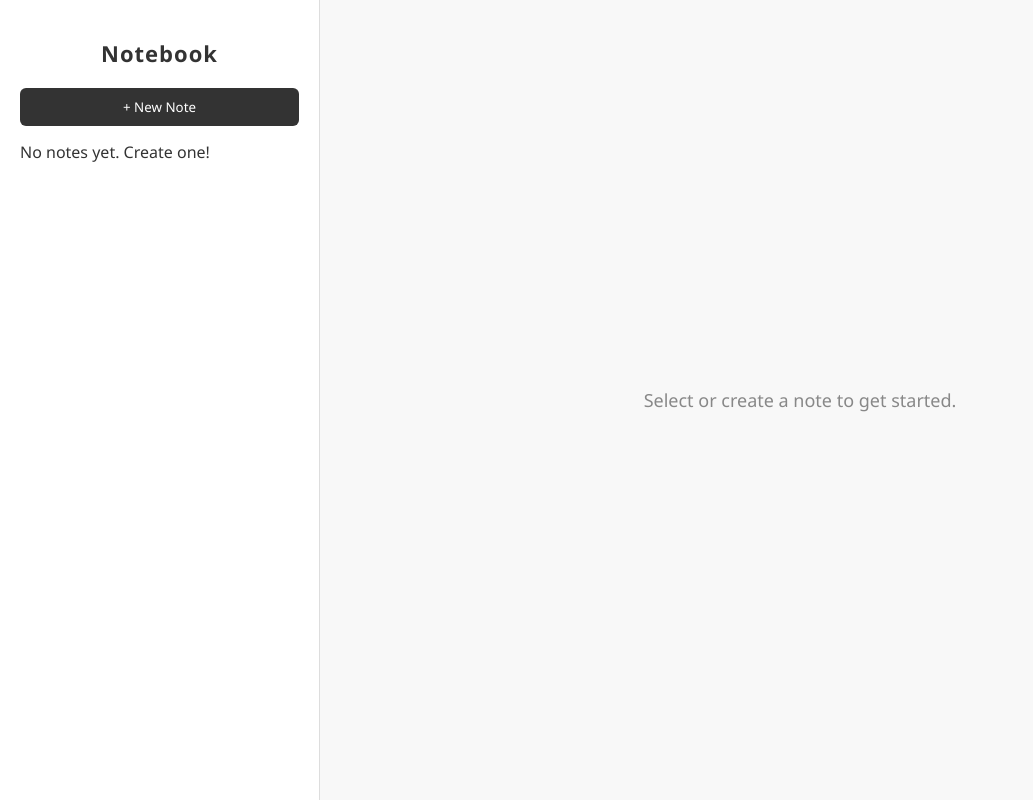
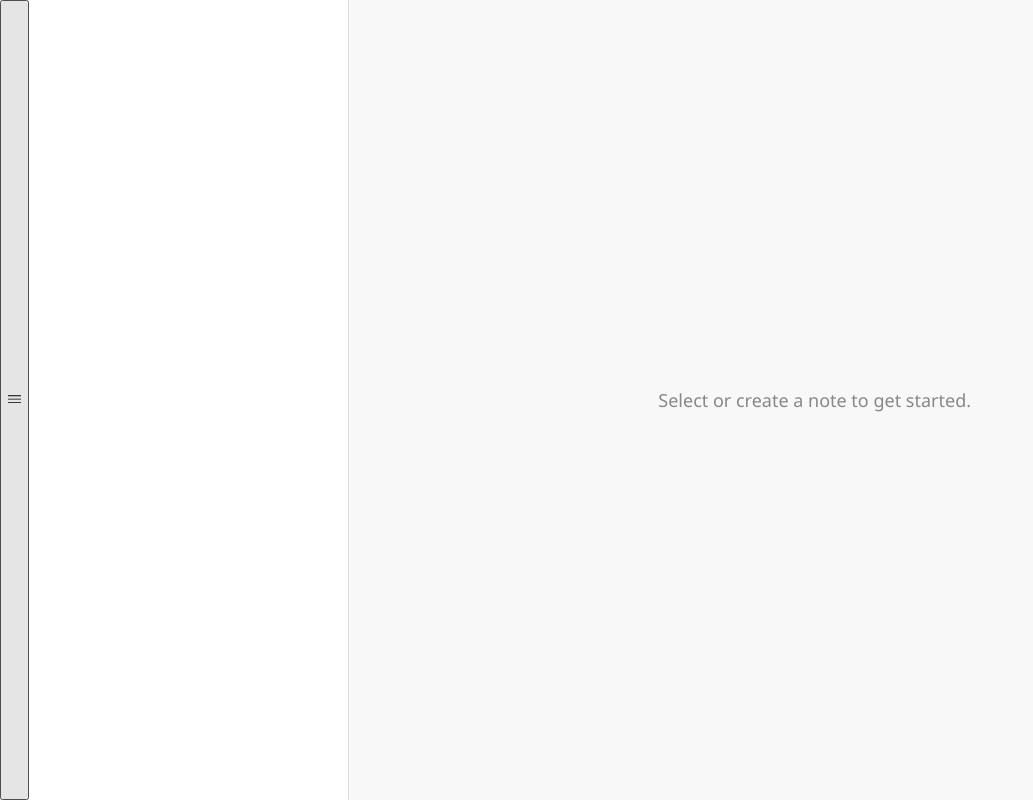
Before and after one commit to rizo0103/electronic-notebook, a React (Vite) app: page / in a window 1280 px wide. Shown: the whole page, without its empty margins (0-1033 px from the left). Built offline with nearby package versions, Linux system fonts and the light colour scheme.

Commit message:
back to last commit

```diff
--- a/src/App.jsx
+++ b/src/App.jsx
@@ -1,5 +1,5 @@
 // src/App.jsx
-import { useState } from "react";
+import { useState, useRef, useEffect } from "react";
 import "./App.css";
 import { useNotes } from "./hooks/useNotes";
 import Sidebar from "./components/Sidebar";
@@ -7,9 +7,34 @@ import Editor from "./components/Editor";
 
 function App() {
     const { notes, handleAddNote, handleDeleteNote, handleRenameNote, handleReloadNotes } = useNotes();
-    const [activeNoteId, setActiveNoteId] = useState(null);
+    const [ activeNoteId, setActiveNoteId ] = useState(null);
+    const [ isSidebarVisible, setIsSidebarVisible ] = useState(false);
+    const sidebarRef = useRef(null);
+    const sidebarOpenBtnRef = useRef(null);
 
     const activeNote = notes.find(note => note.id === activeNoteId);
+
+    const openSidebar = () => setIsSidebarVisible(true);
+    const closeSidebar = () => setIsSidebarVisible(false);
+
+    useEffect(() => {
+        const handleClickOutside = (event) => {
+            if (
+                sidebarRef.current &&
+                !sidebarRef.current.contains(event.target) &&
+                sidebarOpenBtnRef.current &&
+                !sidebarOpenBtnRef.current.contains(event.target) &&
+                isSidebarVisible
+            ) {
+                closeSidebar();
+            }
+        };
+
+        document.addEventListener("mousedown", handleClickOutside);
+        return () => {
+            document.removeEventListener("mousedown", handleClickOutside);
+        };
+    }, [isSidebarVisible]);
 
     return (
         <main className="app-container">
@@ -20,11 +45,17 @@ function App() {
                 onAddNote={handleAddNote}
                 onDeleteNote={handleDeleteNote}
                 onRenameNote={handleRenameNote}
+                isOpen={isSidebarVisible}
+                onOpenSidebar={openSidebar}
+                onCloseSidebar={closeSidebar}
+                sidebarRef={sidebarRef}
+                sidebarOpenBtnRef={sidebarOpenBtnRef}
             />
             <Editor
                 key={activeNoteId} // Important: This resets the Editor when the note changes
                 activeNote={activeNote}
                 onNoteUpdate={handleReloadNotes}
+                onOpenSidebar={openSidebar}
             />
         </main>
     );
--- a/src/components/HandwritingCanvas.jsx
+++ b/src/components/HandwritingCanvas.jsx
@@ -1,6 +1,6 @@
 /* eslint-disable react-hooks/exhaustive-deps */
 import React, { useEffect, useRef, useState } from 'react'
-import { VscDiscard, VscEdit, VscRedo, VscSymbolField } from 'react-icons/vsc';
+import { VscDiscard, VscEdit, VscRedo, VscSymbolField, VscTrash } from 'react-icons/vsc';
 import { saveCanvas } from '../services/noteService';
 
 const modes = ['Handwriting', 'Eraser'];
@@ -179,6 +179,19 @@ const HandwritingCanvas = ({ className, content, noteId }) => {
         }
     }
 
+    const clearAll = () => {
+        const snap = canvasRef.current.toDataURL();
+
+        setUndoHistory(prev => {
+            const newArr = [...prev, snap];
+            return newArr;
+        });
+
+        ctx.clearRect(0, 0, canvasRef.current.width, canvasRef.current.height);
+
+        saveCanvas(noteId, canvasRef.current.toDataURL());
+    };
+
     function rgbToHex(rgb) {
         const extracted = rgb.match(/\d+/g).map(Number); // [r, g, b]
 
@@ -233,6 +246,7 @@ const HandwritingCanvas = ({ className, content, noteId }) => {
                 </div>
                 <button className="tool-btn" onClick={undo}> <VscDiscard /> </button>
                 <button className="tool-btn" onClick={redo}> <VscRedo /> </button>
+                <button className='tool-btn' onClick={clearAll}> <VscTrash /> </button>
             </div>
             <canvas
                 style={{ touchAction: "none" }}
--- a/src/components/Sidebar.jsx
+++ b/src/components/Sidebar.jsx
@@ -1,6 +1,7 @@
 // src/components/Sidebar.jsx
 import React from 'react';
 import NoteList from './NoteList';
+import { VscMenu } from 'react-icons/vsc';
 
 const Sidebar = ({
     notes,
@@ -8,18 +9,35 @@ const Sidebar = ({
     setActiveNoteId,
     onAddNote,
     onDeleteNote,
-    onRenameNote
+    onRenameNote,
+    isOpen,
+    onOpenSidebar,
+    onCloseSidebar,
+    sidebarRef,
+    sidebarOpenBtnRef,
 }) => {
-
     const handleAddNote = async () => {
         const newNoteId = await onAddNote();
         setActiveNoteId(newNoteId); // Select the new note
     };
 
     return (
-        <aside className='sidebar'>
-            <h2 className='logo'>Notebook</h2>
-            <button className='add-btn' onClick={handleAddNote}>+ New Note</button>
+        <>
+            {!isOpen && (
+                <button ref={sidebarOpenBtnRef} className="sidebar-open-btn" onClick={onOpenSidebar} aria-label="Open sidebar">
+                    <VscMenu />
+                </button>
+            )}
+            <aside ref={sidebarRef} className={`sidebar ${isOpen ? 'active' : ''}`}>
+                {isOpen && (
+                    <>
+                        <div className="sidebar-header">
+                            <button className="sidebar-close-btn" onClick={onCloseSidebar} aria-label="Close sidebar">
+                                Close
+                            </button>
+                            <h2 className={`logo ${isOpen ? 'active' : ''}`}>Notebook</h2>
+                        </div>
+                        <button className={`add-btn ${isOpen ? 'active' : ''}`} onClick={handleAddNote}>+ New Note</button>
                         <NoteList
                             notes={notes}
                             activeNoteId={activeNoteId}
@@ -27,7 +45,10 @@ const Sidebar = ({
                             onDeleteNote={onDeleteNote}
                             onRenameNote={onRenameNote}
                         />
+                    </>
+                )}
             </aside>
+        </>
     );
 };
 
```
Lines whose indentation alone changed are shown as unchanged.
